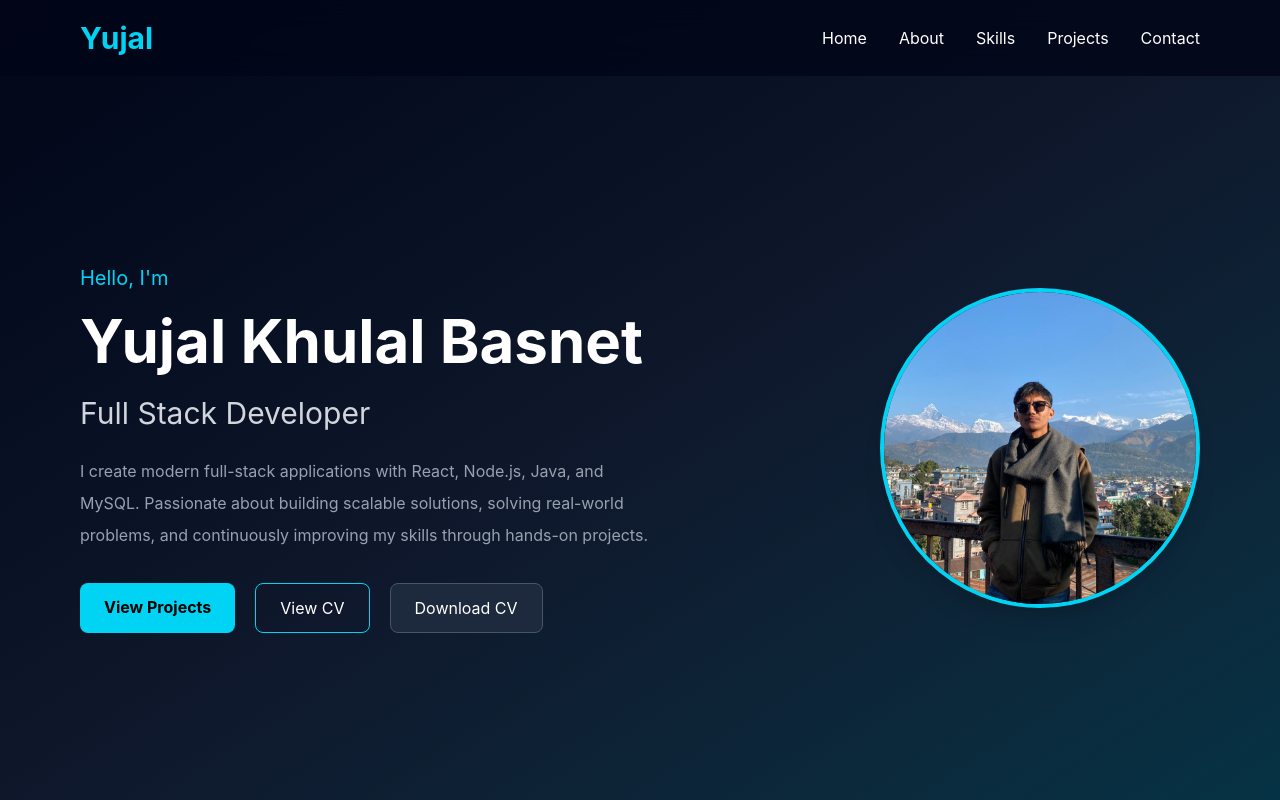
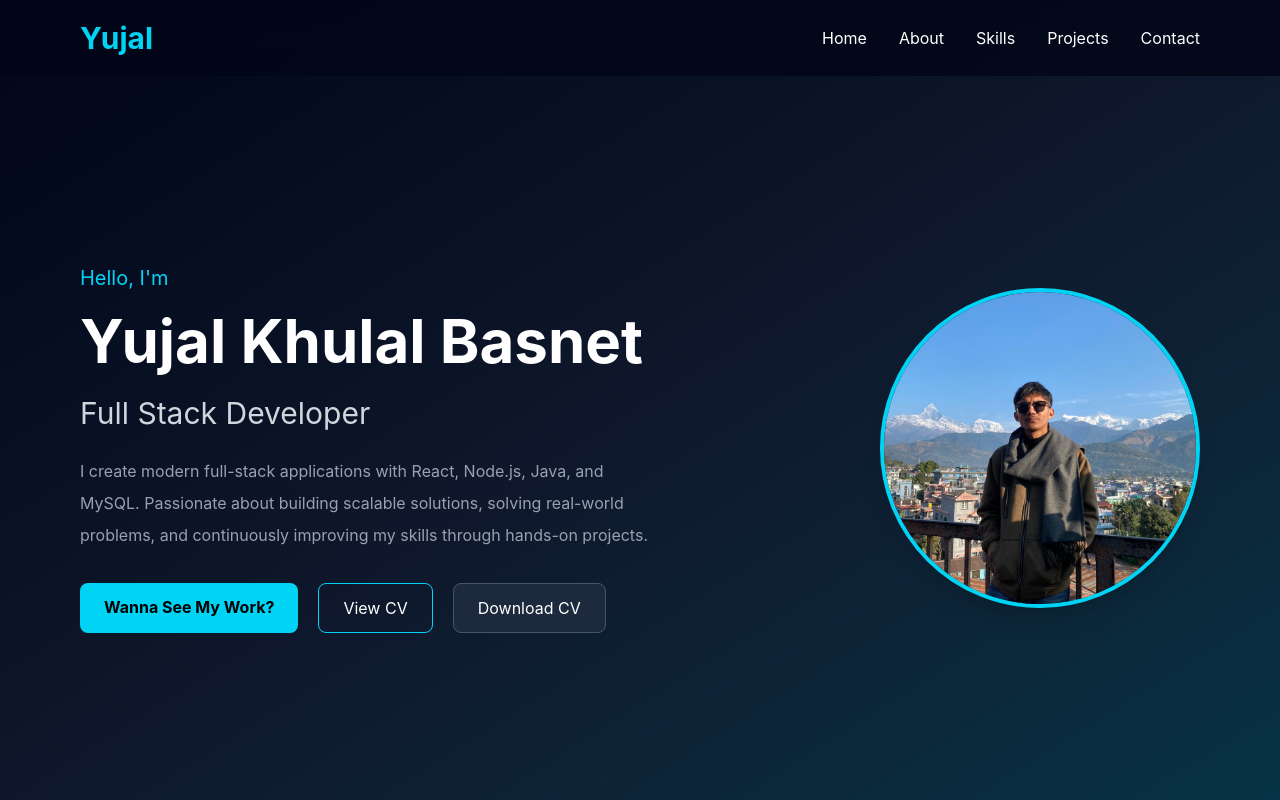
Before and after one commit to YujalBasnet/My-Portfolio, a React (Vite) app in the folder frontend/: page / in a window 1280 px wide. Shown: the top 800 px of the page. Built offline with nearby package versions, Linux system fonts and the light colour scheme.

Commit message:
Final Polishing

```diff
--- a/frontend/src/components/Hero.jsx
+++ b/frontend/src/components/Hero.jsx
@@ -160,7 +160,7 @@ transition
 >
 
 
-View Projects
+Wanna See My Work?
 
 
 </a>
```
